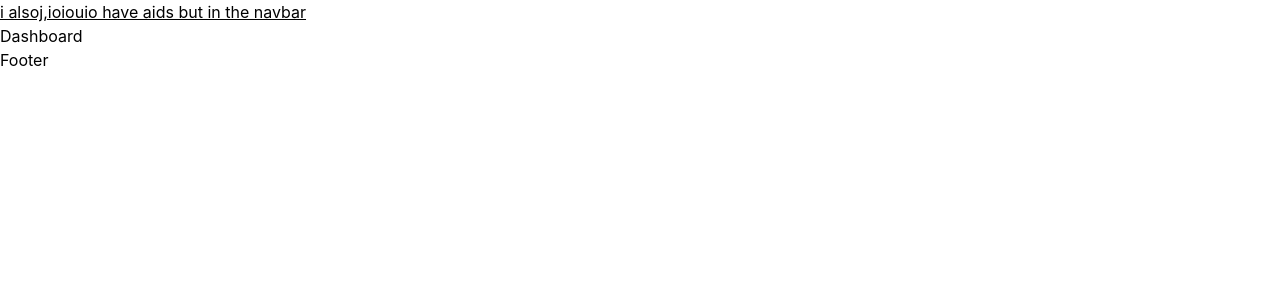
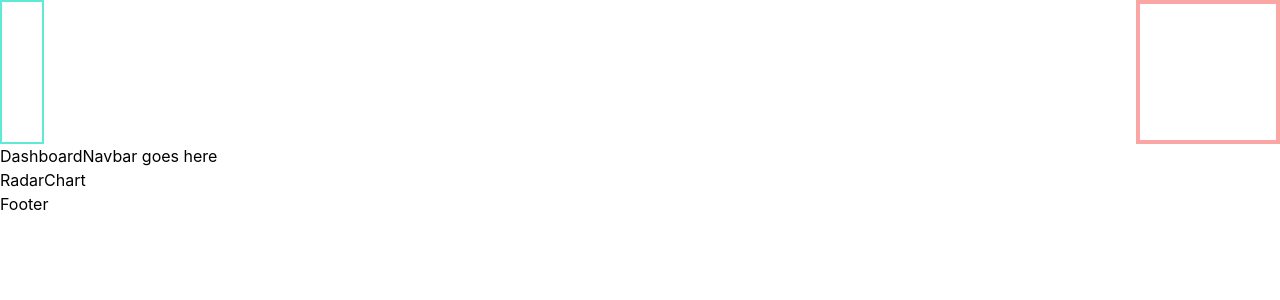
Before and after one commit to williamsteffens/02122-FullBrainDashboard, a React (Create React App) app: page /distribution in a window 1280 px wide. Shown: the top 300 px of the page. Built offline with nearby package versions, Linux system fonts and the light colour scheme.

Commit message:
added routing

```diff
--- a/package.json
+++ b/package.json
@@ -9,7 +9,7 @@
     "react": "^18.1.0",
     "react-dom": "^18.1.0",
     "react-icons": "^4.3.1",
-    "react-router-dom": "^6-2-1",
+    "react-router-dom": "^6.3.0",
     "react-scripts": "5.0.1",
     "web-vitals": "^2.1.4"
   },
--- a/src/App.js
+++ b/src/App.js
@@ -2,6 +2,9 @@ import './App.css';
 import { Navbar, Dashboard, Footer } from './components';
 // import { BrowserRouter, Route, Routes } from 'react-router-dom'
 
+
+// Maybe do a routing here for the demo newsfeed so you can switch between the two
+// And a login screen?
 
 const App = () => {
   return (
--- a/src/components/Dashboard.jsx
+++ b/src/components/Dashboard.jsx
@@ -1,8 +1,27 @@
 import React from 'react'
+import { BrowserRouter, Route, Routes } from 'react-router-dom'
+import { DashboardNavbar, BarChart, GraphNetwork, Milestones, Overview, RadarChart } from '.'
+
 
 const Dashboard = () => {
   return (
-    <div>Dashboard</div>
+    <div className="">
+        <BrowserRouter>
+            <div>
+                <DashboardNavbar />
+            </div>
+            <div>
+                <Routes>
+                    <Route path="/" element={<Overview />} />
+
+                    <Route path="/milestones" element={<Milestones />} />
+                    <Route path="/impact" element={<BarChart />} />
+                    <Route path="/network" element={<GraphNetwork />} />
+                    <Route path="/distribution" element={<RadarChart />} />
+                </Routes>
+            </div>
+        </BrowserRouter>
+    </div>
   )
 }
 
--- /dev/null
+++ b/src/components/DashboardNavbar.jsx
@@ -0,0 +1,9 @@
+import React from 'react'
+
+const DashboardNavbar = () => {
+  return (
+    <div>DashboardNavbar goes here</div>
+  )
+}
+
+export default DashboardNavbar
--- a/src/components/NavBar.jsx
+++ b/src/components/NavBar.jsx
@@ -2,7 +2,10 @@ import React from 'react'
 
 const NavBar = () => {
   return (
-    <div className="underline">i alsoj,ioiouio have aids but in the navbar</div>
+    <div className="w-full flex justify-between">
+      <span className="h-36 w-11 border-2 border-teal-300"></span>
+      <span className="h-34 w-36 border-4 border-red-300"></span>
+    </div>
   )
 }
 
--- /dev/null
+++ b/src/components/widgets/BarChart.jsx
@@ -0,0 +1,9 @@
+import React from 'react'
+
+const BarChart = () => {
+  return (
+    <div>BarChart</div>
+  )
+}
+
+export default BarChart
--- /dev/null
+++ b/src/components/widgets/GraphNetwork.jsx
@@ -0,0 +1,9 @@
+import React from 'react'
+
+const GraphNetwork = () => {
+  return (
+    <div>GraphNetwork</div>
+  )
+}
+
+export default GraphNetwork
--- /dev/null
+++ b/src/components/widgets/Milestones.jsx
@@ -0,0 +1,9 @@
+import React from 'react'
+
+const Milestones = () => {
+  return (
+    <div>Milestones</div>
+  )
+}
+
+export default Milestones
--- /dev/null
+++ b/src/components/widgets/Overview.jsx
@@ -0,0 +1,9 @@
+import React from 'react'
+
+const Overview = () => {
+  return (
+    <div>Overview</div>
+  )
+}
+
+export default Overview
--- /dev/null
+++ b/src/components/widgets/RadarChart.jsx
@@ -0,0 +1,9 @@
+import React from 'react'
+
+const RadarChart = () => {
+  return (
+    <div>RadarChart</div>
+  )
+}
+
+export default RadarChart
```
Also changed, not shown: src/components/index.jsx (+7 -0 lines), 1 other file (tests, documents, lock files or other folders).
